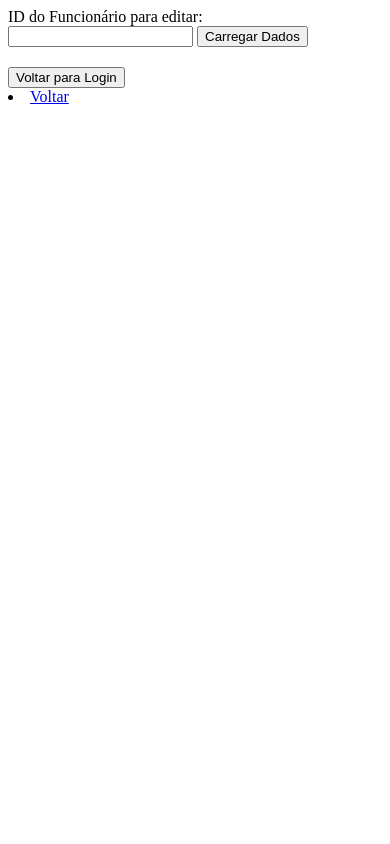
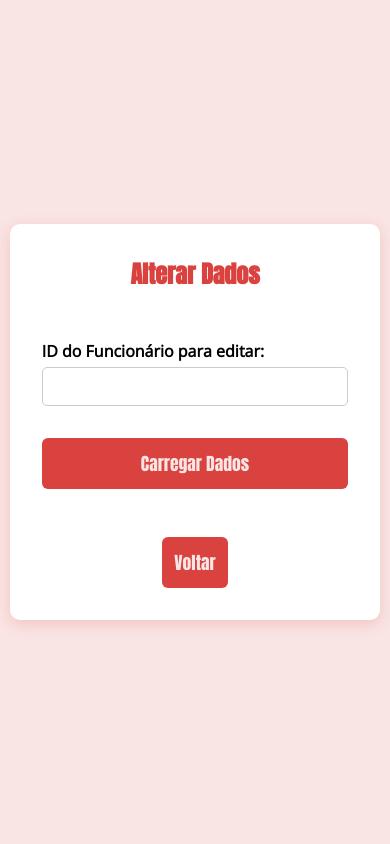
Before and after one commit to codegirletecvav/ProgWeb2, a PHP site: page /alterar_dados.php in a window 390 px wide. Run offline with PHP 8.4, Linux system fonts and the light colour scheme; the visitor is signed in with stand-in values (Sample User, id 1).

Commit message:
Update alterar_dados.php

```diff
--- a/alterar_dados.php
+++ b/alterar_dados.php
@@ -42,11 +42,7 @@ if ($_SERVER["REQUEST_METHOD"] === "POST" && isset($_POST['novoid'])) {
     $stmt = $conn->prepare("UPDATE funcionarios SET nickname=?, nome=?, email=?, funcao=? WHERE idFunc=?");
     $stmt->bind_param("ssssi", $novonickname, $novonome, $novoemail, $novafuncao, $novoid);
 
-    if ($stmt->execute()) {
-        echo "Atualização realizada com sucesso!";
-    } else {
-        echo "Erro ao atualizar: " . $stmt->error;
-    }
+
 
 
 }
@@ -62,22 +58,150 @@ $conn->close();
 </head>
 <body>
 
+<link href="https://fonts.googleapis.com/css2?family=Anton&family=Open+Sans&display=swap" rel="stylesheet">
+
+<style>
+  * {
+    box-sizing: border-box;
+    margin: 0;
+    padding: 0;
+  }
+
+  html, body {
+    height: 100%;
+    background-color: #f9e5e4;
+    font-family: 'Open Sans', sans-serif;
+    display: flex;
+    justify-content: center;
+    align-items: center;
+  }
+
+  .container {
+    background-color: white;
+    padding: 2.5rem 3rem;
+    border-radius: 10px;
+    box-shadow: 0 4px 15px rgba(217, 66, 63, 0.2);
+    width: 90vw;
+    min-width: 600px;
+    max-width: 800px;
+  }
+
+  h2 {
+    font-family: 'Anton', sans-serif;
+    color: #d9423f;
+    text-align: center;
+    margin-bottom: 2rem;
+  }
+
+  form {
+    display: flex;
+    flex-direction: column;
+  }
+
+  label {
+    font-weight: bold;
+    margin-bottom: 0.3rem;
+    margin-top: 1rem;
+  }
+
+  input[type="text"],
+  input[type="email"],
+  input[type="number"],
+  select {
+    padding: 0.6rem;
+    font-size: 1rem;
+    border: 1px solid #ccc;
+    border-radius: 5px;
+    margin-bottom: 1rem;
+  }
+
+  input[type="submit"] {
+    font-family: 'Anton', sans-serif;
+    background-color: #d9423f;
+    color: #f9e5e4;
+    border: none;
+    padding: 0.75rem;
+    font-size: 1.1rem;
+    border-radius: 6px;
+    width: 100%;
+    cursor: pointer;
+    transition: background-color 0.3s ease, transform 0.2s ease;
+    margin-top: 1rem;
+  }
+
+  input[type="submit"]:hover {
+    background-color: #b23431;
+    transform: scale(1.02);
+  }
+
+  .actions {
+    display: flex;
+    justify-content: center;
+    gap: 1rem;
+    margin-top: 2rem;
+    flex-wrap: wrap;
+  }
+
+  .button-link {
+    display: inline-block;
+    font-family: 'Open sans', sans-serif;
+    background-color: #d9423f;
+    color: #f9e5e4;
+    padding: 0.7rem 2rem;
+    border-radius: 6px;
+    text-decoration: none;
+    font-size: 1rem;
+    transition: background-color 0.3s ease, transform 0.2s ease;
+  }
+
+  .button-link:hover {
+    background-color: #b23431;
+    transform: scale(1.05);
+  }
+
+  @media (max-width: 600px) {
+    .container {
+      min-width: unset;
+      width: 95vw;
+      padding: 2rem;
+    }
+
+    .actions {
+      flex-direction: column;
+      align-items: center;
+    }
+
+    .button-link {
+      width: 100%;
+      text-align: center;
+    }
+  }
+</style>
+</head>
+<body>
+
+<div class="container">
+<h2>Alterar Dados</h2>
+
 <?php if (isset($nickname)): ?>
     <form method="POST" action="alterar_dados.php">
         <input type="hidden" name="novoid" value="<?= htmlspecialchars($id) ?>">
 
-        Nickname: <input type="text" name="novonickname" value="<?= htmlspecialchars($nickname) ?>" required><br><br>
+        <label>Nickname:</label>
+        <input type="text" name="novonickname" value="<?= htmlspecialchars($nickname) ?>" required>
 
-        Nome: <input type="text" name="novonome" value="<?= htmlspecialchars($nome) ?>" required><br><br>
+        <label>Nome:</label>
+        <input type="text" name="novonome" value="<?= htmlspecialchars($nome) ?>" required>
 
-        Email: <input type="email" name="novoemail" value="<?= htmlspecialchars($email) ?>" required><br><br>
+        <label>Email:</label>
+        <input type="email" name="novoemail" value="<?= htmlspecialchars($email) ?>" required>
 
-        Função:
+        <label>Função:</label>
         <select name="novafuncao" required>
             <option value="gerente" <?= ($funcao === 'gerente') ? 'selected' : '' ?>>Gerente</option>
             <option value="funcionario" <?= ($funcao === 'funcionario') ? 'selected' : '' ?>>Funcionário</option>
             <option value="repositor" <?= ($funcao === 'repositor') ? 'selected' : '' ?>>Repositor</option>
-        </select><br><br>
+        </select>
 
         <input type="submit" value="Salvar">
     </form>
@@ -85,14 +209,20 @@ $conn->close();
     <form method="POST" action="alterar_dados.php">
         <label for="id">ID do Funcionário para editar:</label>
         <input type="number" name="id" id="id" required>
+
         <input type="submit" value="Carregar Dados">
     </form>
 <?php endif; ?>
 
-<form method="POST" action="login.php" style="margin-top:20px;">
-    <input type="submit" value="Voltar para Login">
-</form>
+<div class="actions">
+  <form method="POST" action="login.php">
+      <input type="submit" value="Voltar">
+  </form>
 
-<li><a href="dashboard.php">Voltar</a></li>
+
+
+</div>
+</div>
+
 </body>
 </html>
```
